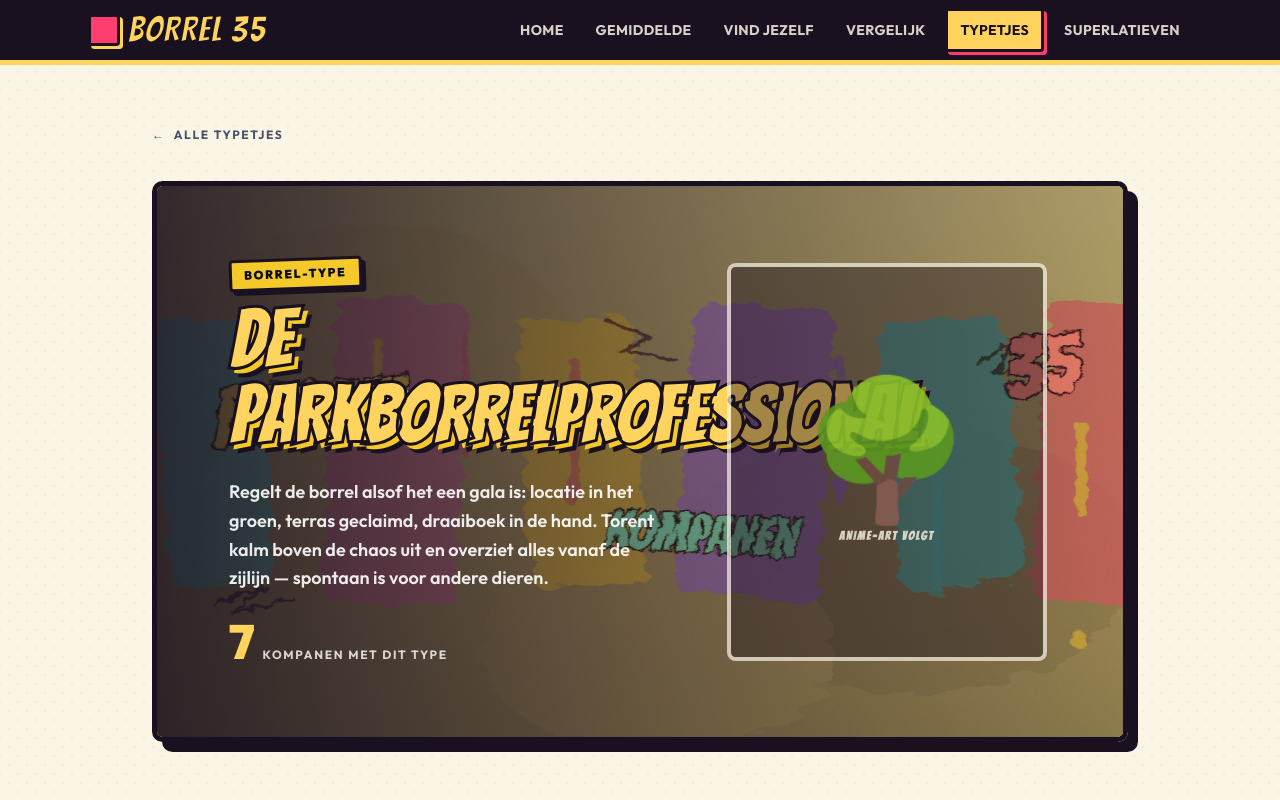
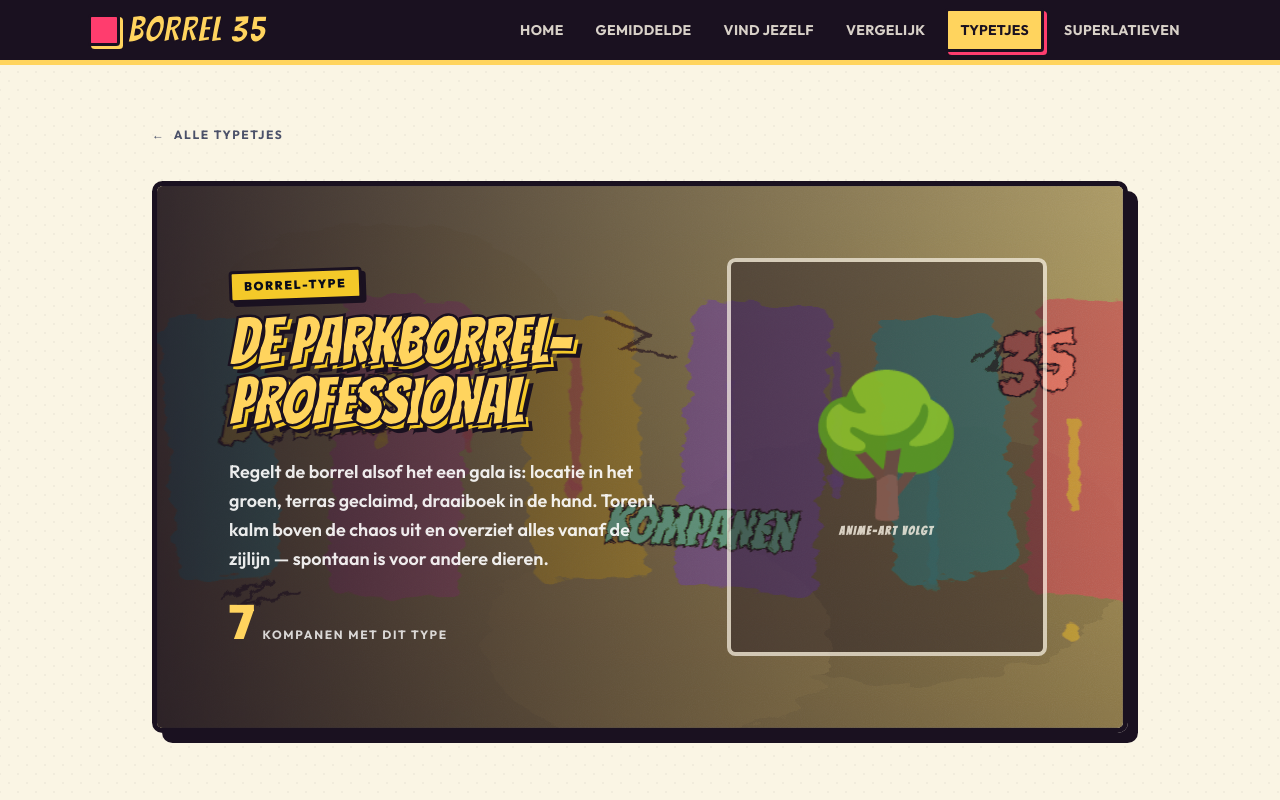
Before and after one commit to dipsaus9/kopstoot-kompanen-borrel-35, a Next.js app: page /typetjes/parkborrelprofessional in a window 1280 px wide. Shown: the top 800 px of the page. Built offline with nearby package versions, Linux system fonts and the light colour scheme.

Commit message:
fix(type-page): wrap long type names, keep hero name clear of the character slot

```diff
--- a/components/type-page/type-page.tsx
+++ b/components/type-page/type-page.tsx
@@ -84,7 +84,7 @@ export function TypePage({ entry }: TypePageProps) {
         />
         <div className="absolute inset-0 bg-gradient-to-r from-[#1a1120]/85 via-[#1a1120]/45 to-[#1a1120]/10" />
         <div className="relative grid gap-stack-lg p-stack-lg sm:p-stack-xl lg:grid-cols-[minmax(0,1.15fr)_minmax(0,0.85fr)] lg:items-center">
-          <div>
+          <div className="min-w-0">
             <span
               className="inline-block -rotate-2 rounded-md border-[3px] border-[#1a1120] bg-type px-3 py-1 text-caption font-black uppercase tracking-eyebrow text-type-ink"
               style={{ boxShadow: "4px 4px 0 #1a1120" }}
@@ -92,13 +92,15 @@ export function TypePage({ entry }: TypePageProps) {
               Borrel-type
             </span>
             <h1
-              className="mt-stack-sm text-[#ffd45e] text-balance"
+              className="mt-stack-sm text-[#ffd45e]"
               style={{
                 fontFamily: "var(--font-display), Impact, sans-serif",
-                fontSize: "clamp(2.75rem, 1.6rem + 5.5vw, 5rem)",
+                fontSize: "clamp(2.25rem, 1.4rem + 4vw, 4rem)",
                 lineHeight: 0.95,
-                WebkitTextStroke: "3px #1a1120",
-                textShadow: "5px 5px 0 var(--type-accent), 9px 9px 0 #1a1120",
+                WebkitTextStroke: "2.5px #1a1120",
+                textShadow: "4px 4px 0 var(--type-accent), 8px 8px 0 #1a1120",
+                overflowWrap: "break-word",
+                hyphens: "auto",
               }}
             >
               {archetype.name}
```
